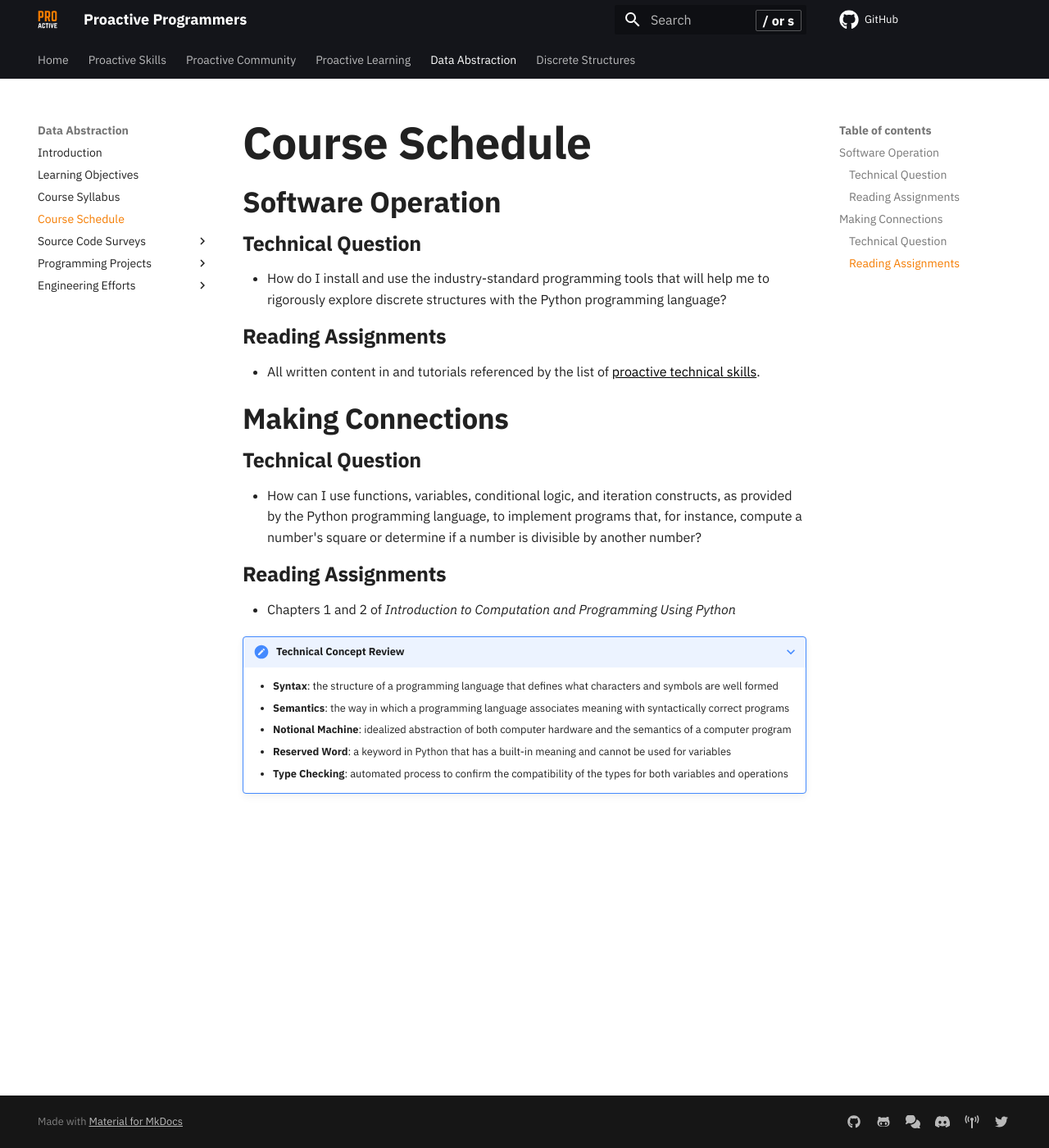
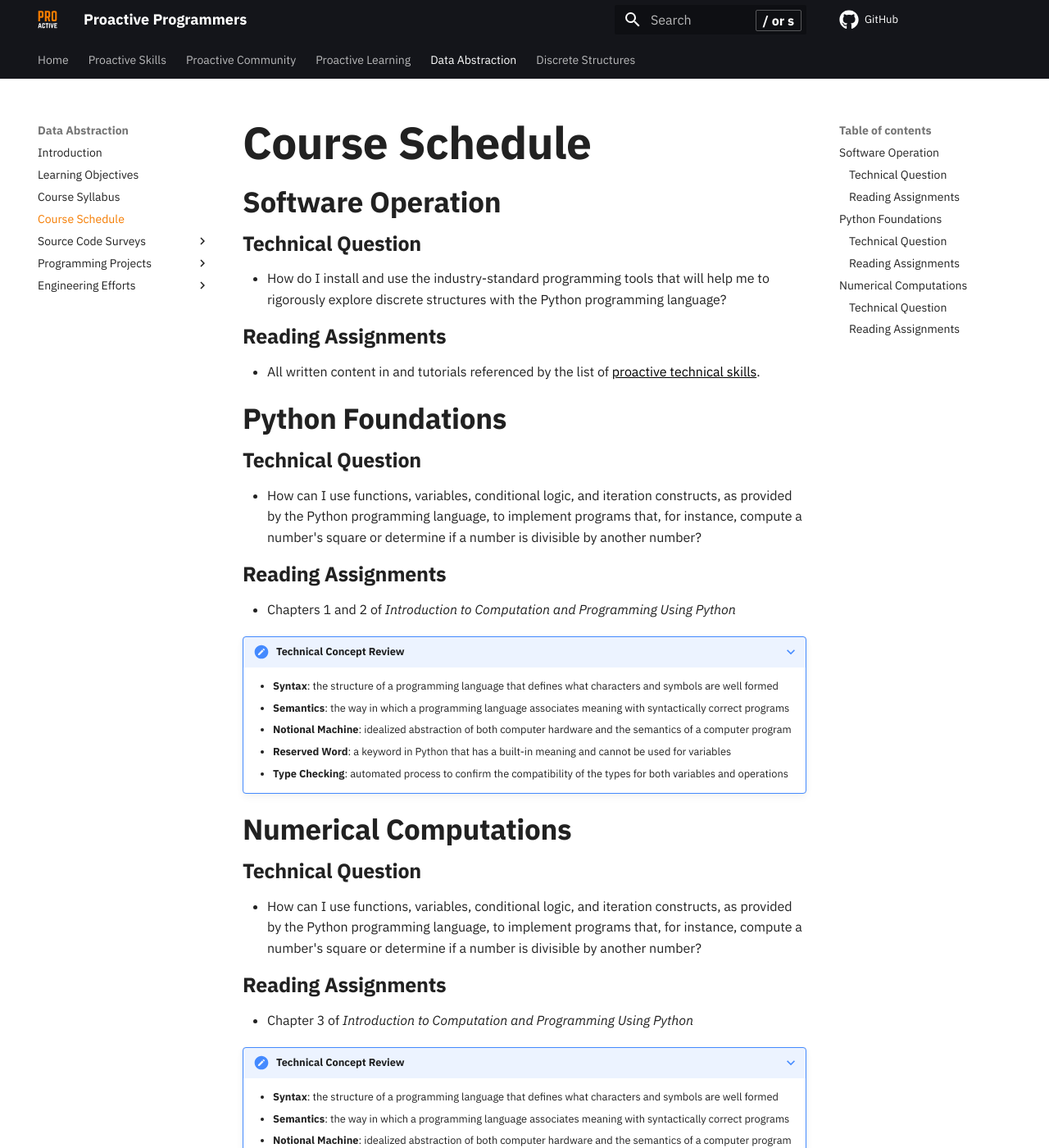
Before and after one commit to ProactiveProgrammers/www.proactiveprogrammers.com, an MkDocs documentation site: the page built from docs/data-abstraction/schedule-data-abstraction.md, in a window 1280 px wide and 1400 px high. Shown: the whole window at 82% size. Built offline with MkDocs 1.6.1 and Material for MkDocs 9.7.7, drawn with Linux system fonts in a browser that asks for light colours; comment, search, counter and statistics services are not loaded.

Commit message:
feat: Add template content for module three in schedule-data-abstraction.

```diff
--- a/docs/data-abstraction/schedule-data-abstraction.md
+++ b/docs/data-abstraction/schedule-data-abstraction.md
@@ -13,7 +13,7 @@
 - All written content in and tutorials referenced by the list of [proactive
   technical skills](/technical-skills/introduction-technical-skills).
 
-## Making Connections
+## Python Foundations
 
 ### Technical Question
 
@@ -38,3 +38,29 @@
       cannot be used for variables
     - **Type Checking**: automated process to confirm the compatibility of the
       types for both variables and operations
+
+## Numerical Computations
+
+### Technical Question
+
+- How can I use functions, variables, conditional logic, and iteration
+  constructs, as provided by the Python programming language, to implement
+  programs that, for instance, compute a number's square or determine if a
+  number is divisible by another number?
+
+### Reading Assignments
+
+- Chapter 3 of *Introduction to Computation and Programming Using Python*
+
+???+ note "Technical Concept Review"
+
+    - **Syntax**: the structure of a programming language that defines what
+      characters and symbols are well formed
+    - **Semantics**: the way in which a programming language associates meaning
+      with syntactically correct programs
+    - **Notional Machine**: idealized abstraction of both computer hardware and
+      the semantics of a computer program
+    - **Reserved Word**: a keyword in Python that has a built-in meaning and
+      cannot be used for variables
+    - **Type Checking**: automated process to confirm the compatibility of the
+      types for both variables and operations
```
